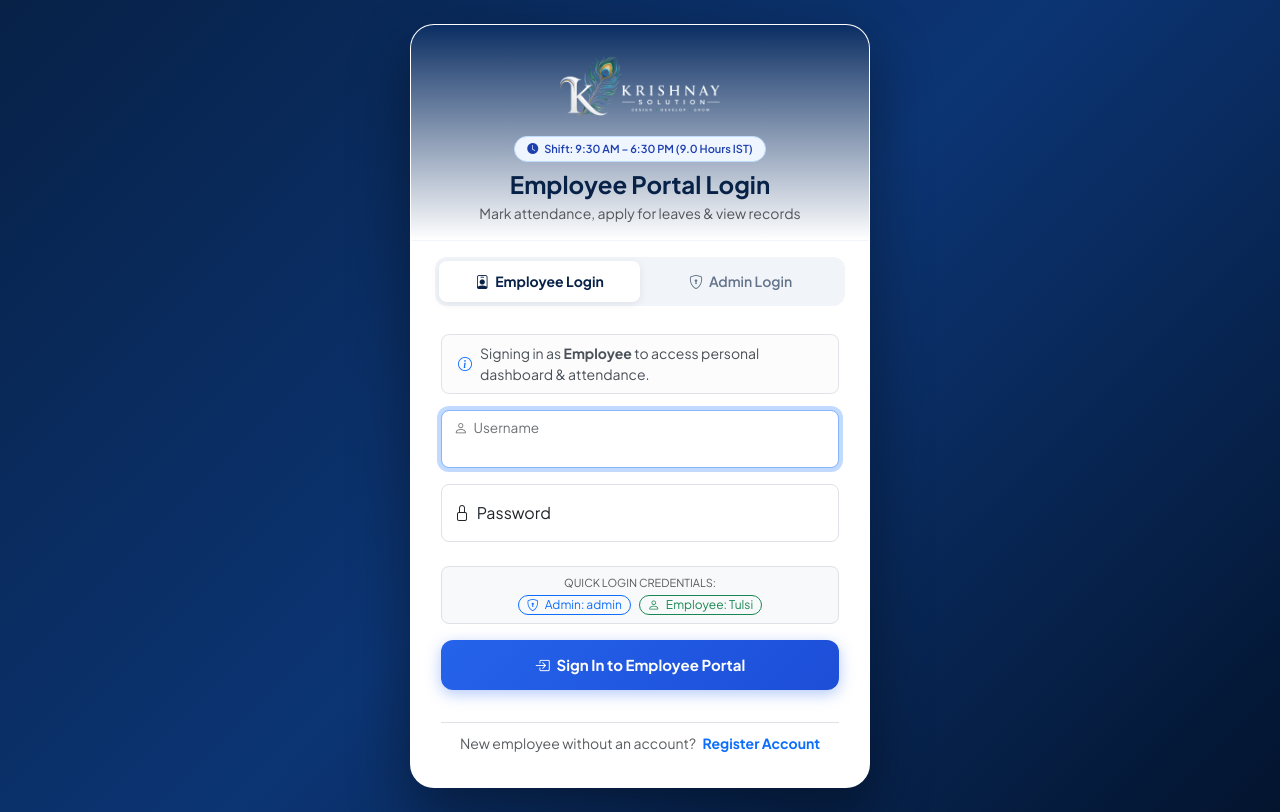
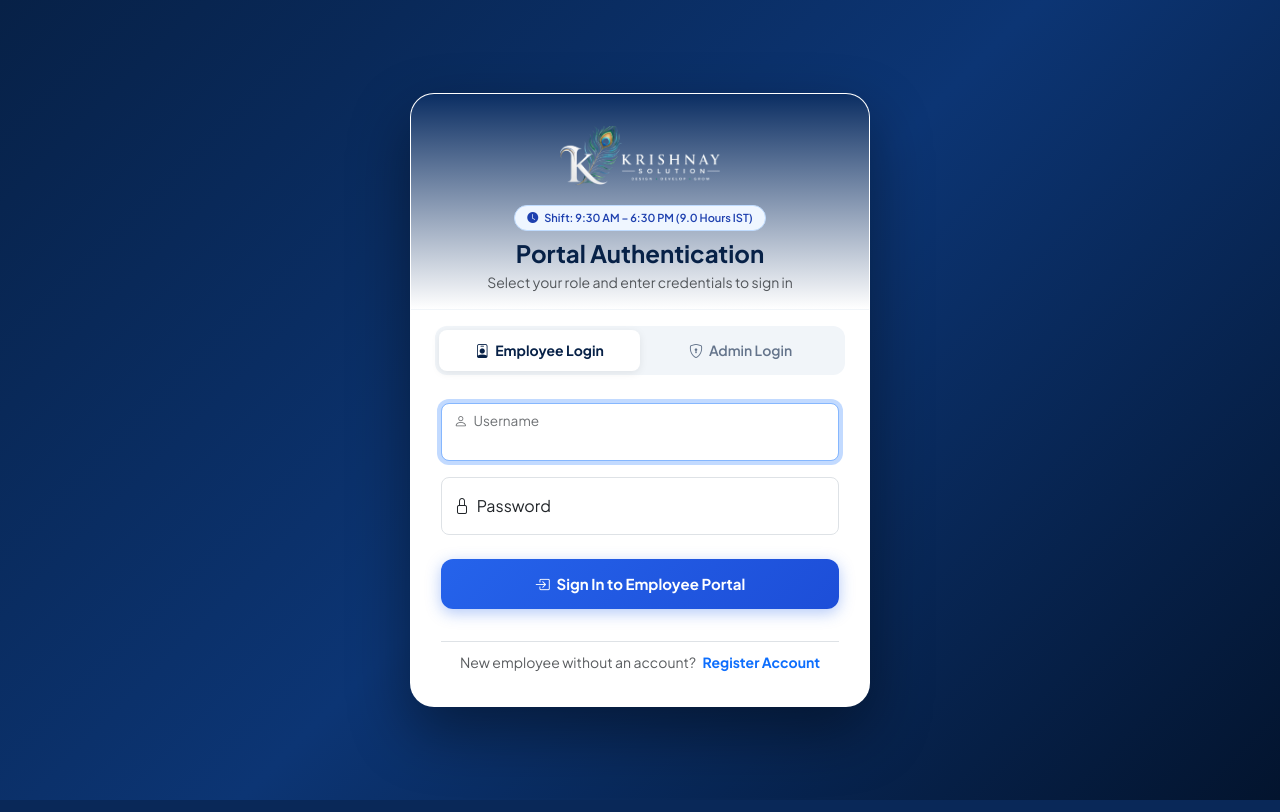
Before and after one commit to Tulsisha/Attendancereport, a Django app: page /loginn/ in a window 1280 px wide. Run offline with Django 5.2, Linux system fonts and the light colour scheme.

Commit message:
Simplify login form by removing unnecessary elements
Removed role info banner and quick login credentials section from the login form.

```diff
--- a/templates/loginn.html
+++ b/templates/loginn.html
@@ -156,10 +156,7 @@
         <input type="hidden" name="login_role" id="loginRoleInput" value="{{ role_hint|default:'employee' }}">
 
         <!-- Role Banner Inside Form -->
-        <div class="alert alert-light border py-2 px-3 small rounded-3 mb-3 d-flex align-items-center gap-2" id="roleInfoBanner">
-          <i class="bi bi-info-circle text-primary" id="roleInfoIcon"></i>
-          <span id="roleInfoText">Signing in as <strong>Employee</strong> to access personal dashboard & attendance.</span>
-        </div>
+
 
         <div class="form-floating mb-3">
           <input type="text" name="username" class="form-control rounded-3" id="loginUsername" placeholder="Username" required autofocus>
@@ -171,17 +168,7 @@
           <label for="loginPassword"><i class="bi bi-lock me-1"></i> Password</label>
         </div>
 
-        <div class="p-2 mb-3 bg-light border rounded-3 text-center small" id="credentialsHintBox">
-          <span class="text-muted d-block mb-1" style="font-size: 11px;">QUICK LOGIN CREDENTIALS:</span>
-          <div class="d-flex justify-content-center gap-2">
-            <button type="button" class="btn btn-sm btn-outline-primary py-0 px-2 rounded-pill" style="font-size: 12px;" onclick="autoFill('admin', 'admin123', 'admin')">
-              <i class="bi bi-shield-lock me-1"></i> Admin: admin
-            </button>
-            <button type="button" class="btn btn-sm btn-outline-success py-0 px-2 rounded-pill" style="font-size: 12px;" onclick="autoFill('Tulsi', 'tulsi123', 'employee')">
-              <i class="bi bi-person me-1"></i> Employee: Tulsi
-            </button>
-          </div>
-        </div>
+
 
         <button type="submit" class="btn btn-login w-100 mb-3" id="submitBtn">
           <i class="bi bi-box-arrow-in-right me-1"></i> Sign In to Employee Portal
```
